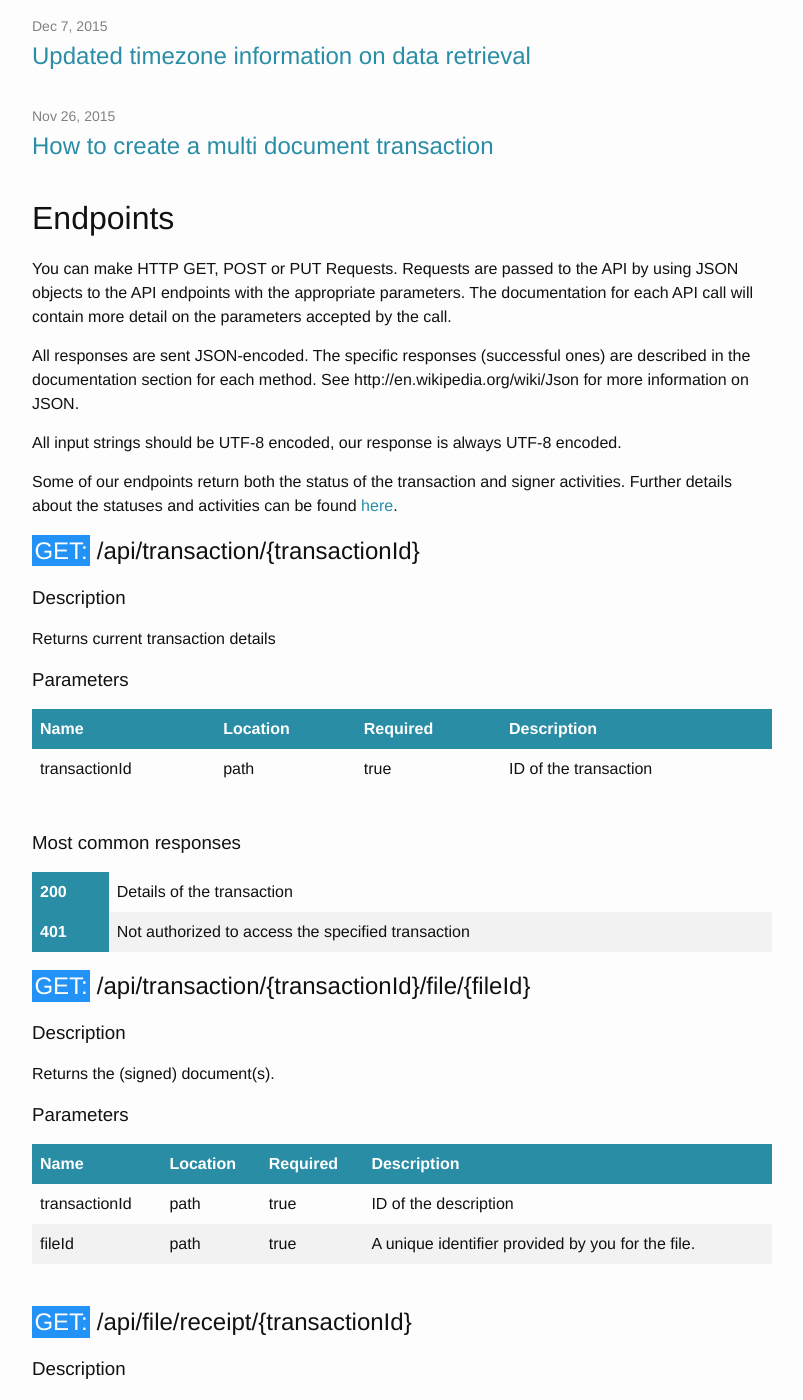
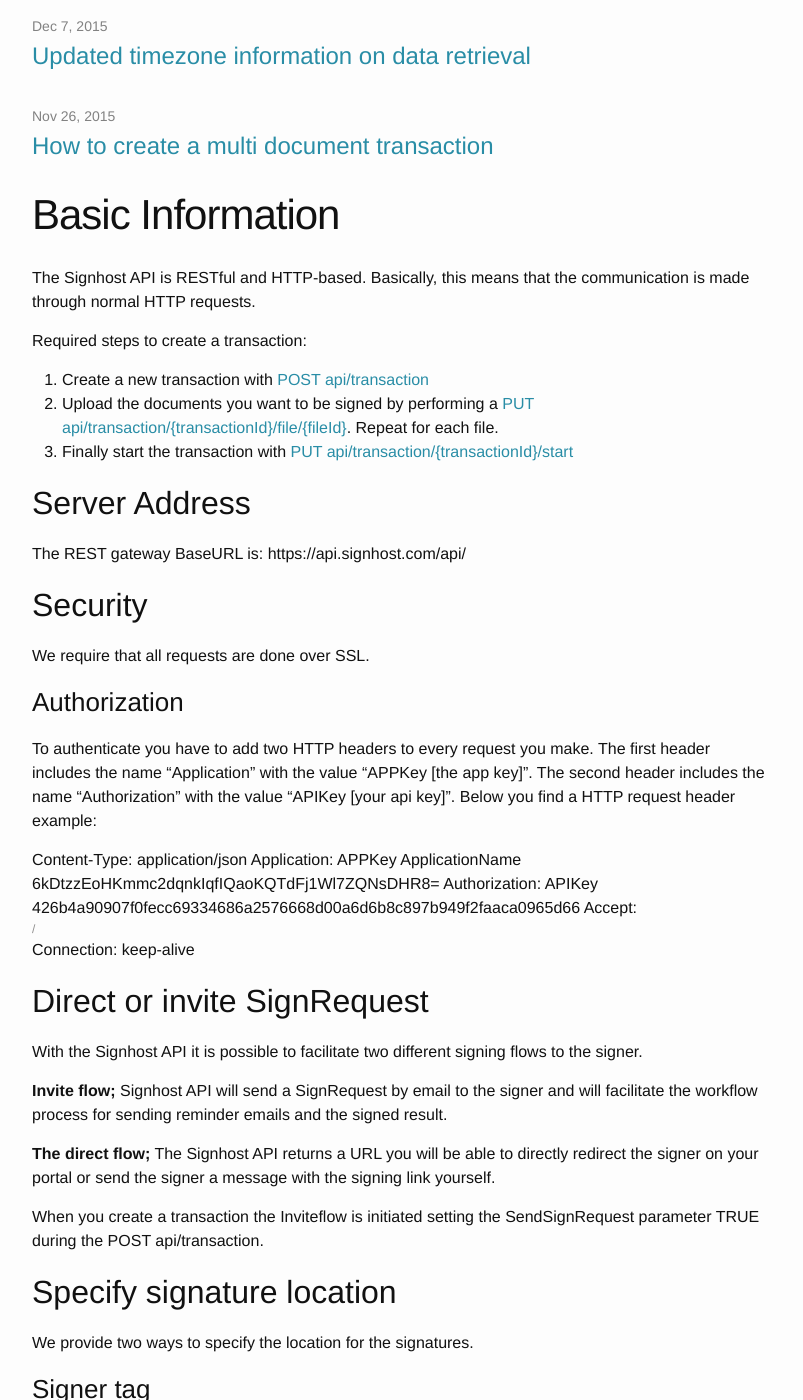
Before and after one commit to markohantula/evidos.github.io, a Jekyll site: the page built from index.md, in a window 1280 px wide and 1400 px high, scrolled down 213 px. Shown: the whole window, without its empty margins (238-1041 px from the left). Built offline with Jekyll 4.4.1, drawn with Linux system fonts in a browser that asks for light colours; some of the changed text lies outside the part shown.

Commit message:
SIG-1238 Switch frontpage from endpoints to basic-information

```diff
--- /dev/null
+++ b/_layouts/frontpage.html
@@ -0,0 +1,28 @@
+---
+layout: default
+---
+<h1 class="page-heading">Posts</h1>
+
+<ul class="post-list">
+  {% for post in site.posts %}
+    <li>
+      <span class="post-meta">{{ post.date | date: "%b %-d, %Y" }}</span>
+
+      <h2>
+        <a class="post-link" href="{{ post.url | prepend: site.baseurl }}">{{ post.title }}</a>
+      </h2>
+    </li>
+  {% endfor %}
+</ul>
+
+<article class="post">
+
+  <header class="post-header">
+    <h1 class="post-title">Basic Information</h1>
+  </header>
+
+  <div class="post-content">
+    {{ content }}
+  </div>
+
+</article>
--- a/index.html
+++ b/endpoints.html
@@ -1,24 +1,10 @@
 ---
-layout: default
+layout: page
+title: Endpoints
+permalink: /endpoints/
 ---
 
 <div class="home">
-
-  <h1 class="page-heading">Posts</h1>
-
-  <ul class="post-list">
-    {% for post in site.posts %}
-      <li>
-        <span class="post-meta">{{ post.date | date: "%b %-d, %Y" }}</span>
-
-        <h2>
-          <a class="post-link" href="{{ post.url | prepend: site.baseurl }}">{{ post.title }}</a>
-        </h2>
-      </li>
-    {% endfor %}
-  </ul>
-
-  <h1>Endpoints</h1>
   <p>You can make HTTP GET, POST or PUT Requests. Requests are passed to the API by using JSON objects to the API endpoints with the appropriate parameters. The documentation for each API call will contain more detail on the parameters accepted by the call.</p>
   <p>All responses are sent JSON-encoded. The specific responses (successful ones) are described in the documentation section for each method. See http://en.wikipedia.org/wiki/Json for more information on JSON.</p>
   <p>All input strings should be UTF-8 encoded, our response is always UTF-8 encoded.</p>
```
Also changed, not shown: index.md (renamed from basic-information.md, +1 -3 lines).
